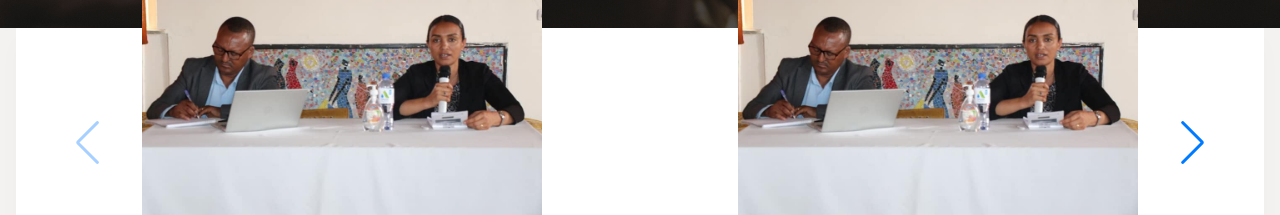
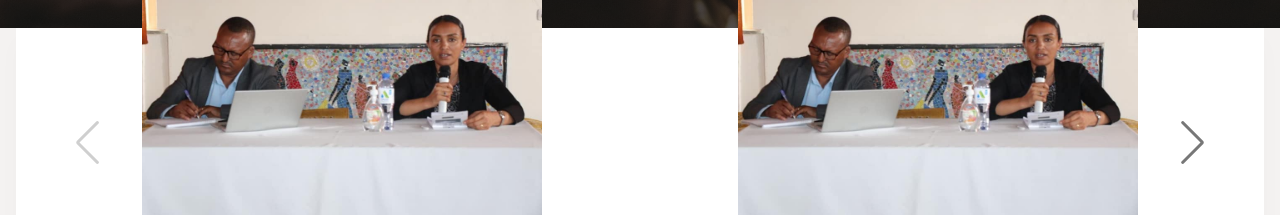
Before and after one commit to hayelomt/nextjs-org-website, a Next.js app: page / in a window 1280 px wide. Shown: the part 920-1135 px from the top of the page. Built offline with nearby package versions, Linux system fonts and the light colour scheme.

Commit message:
carousel next button color fix

```diff
--- a/pages/_app.tsx
+++ b/pages/_app.tsx
@@ -3,6 +3,7 @@ import type { AppProps } from 'next/app';
 import '../src/core/styles/global.css';
 import 'swiper/css';
 import 'swiper/css/navigation';
+import '../src/core/styles/custom.css';
 
 function MyApp({ Component, pageProps, router }: AppProps) {
   return (
--- /dev/null
+++ b/src/core/styles/custom.css
@@ -0,0 +1,4 @@
+.swiper-button-next,
+.swiper-button-prev {
+  color: #777777;
+}
```
